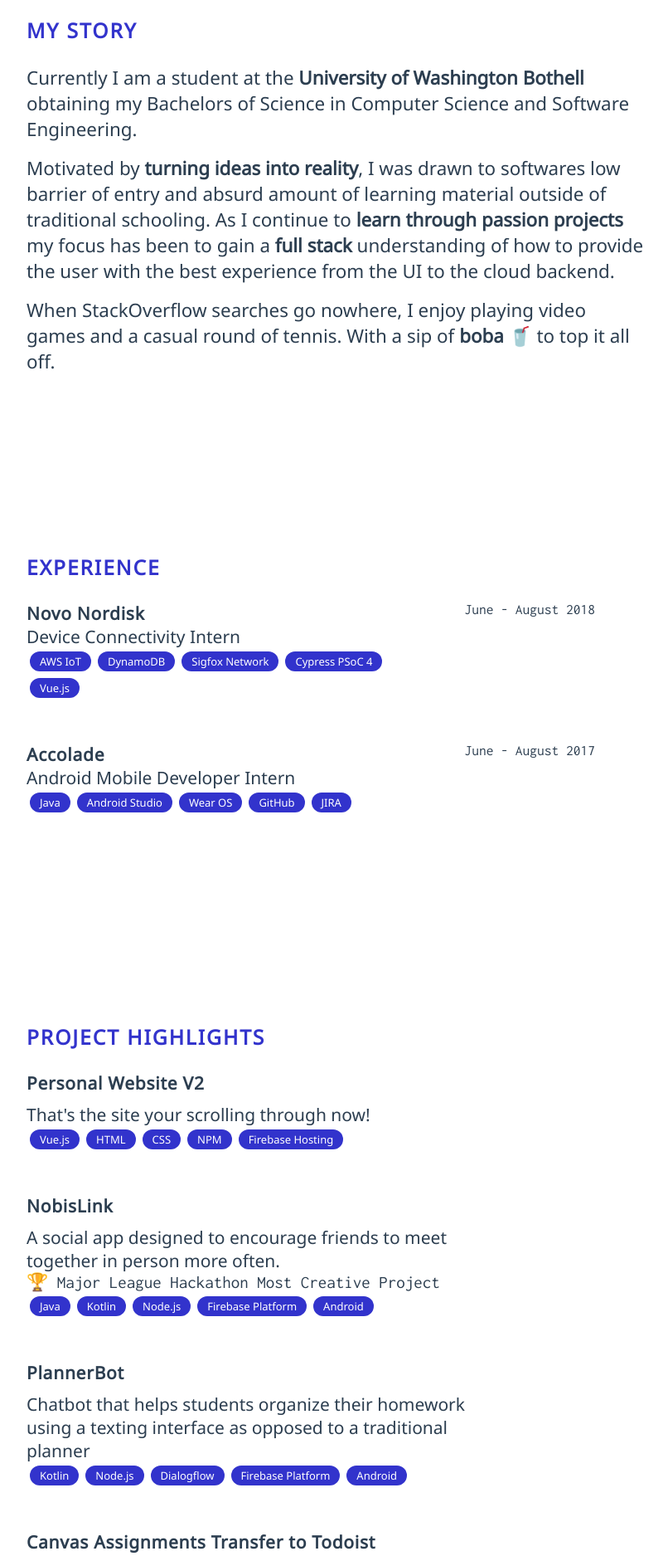
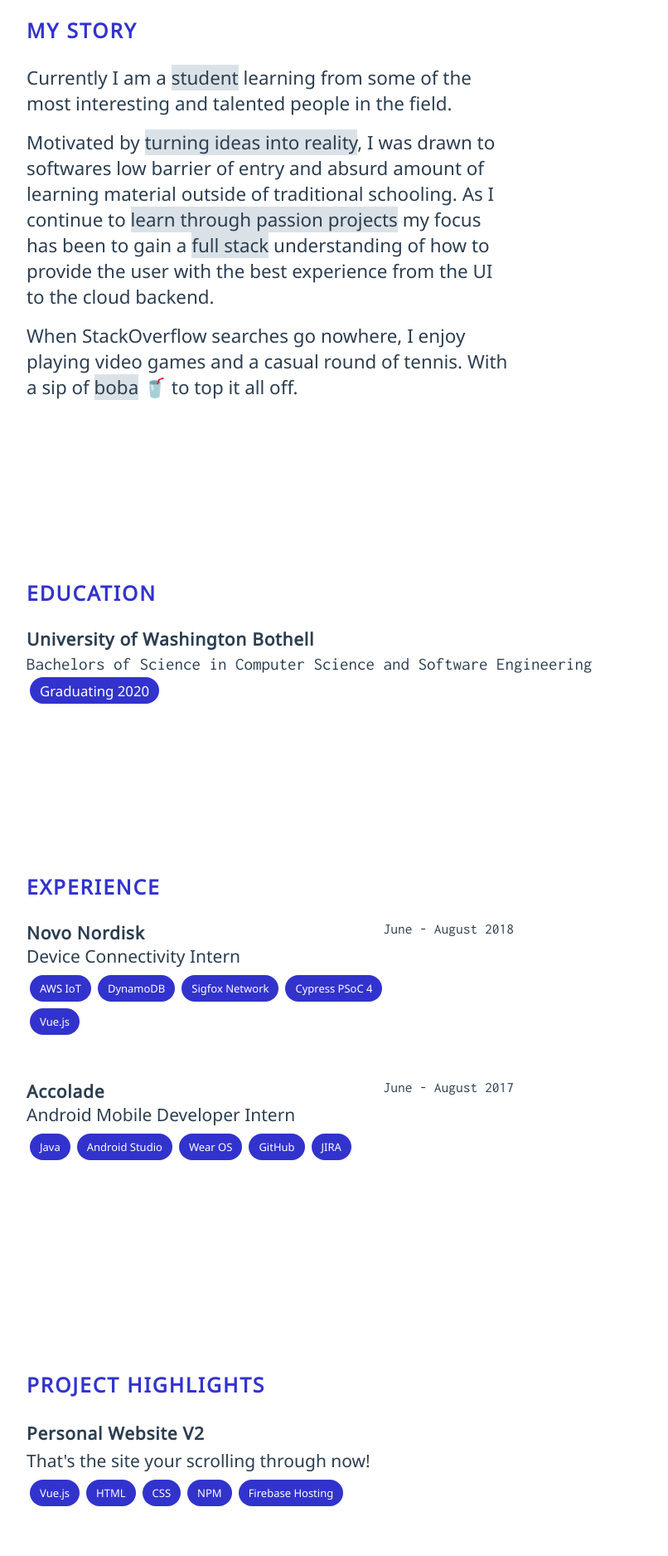
Before and after one commit to scottquach/Personal-Website, a Vue app: page / in a window 1280 px wide. Shown: the part 880-2755 px from the top of the page at 83% size, without its empty margins (118-924 px from the left). Built offline with nearby package versions, Linux system fonts and the light colour scheme.

Commit message:
Completed the education section and added links to projects

```diff
--- a/src/App.vue
+++ b/src/App.vue
@@ -2,6 +2,7 @@
   <div id="app">
     <Welcome/>
     <Story/>
+    <Education/>
     <Experience/>
     <ProjectHighlight/>
     <Footer/>
@@ -14,6 +15,7 @@
 import HelloWorld from './components/HelloWorld.vue'
 import Welcome from './components/Welcome.vue'
 import Story from './components/Story.vue'
+import Education from './components/Education.vue'
 import Experience from './components/Experience.vue'
 import ProjectHighlight from './components/ProjectHighlight.vue'
 import Footer from './components/Footer.vue'
@@ -26,6 +28,7 @@
     HelloWorld,
     Welcome,
     Story,
+    Education,
     Experience,
     ProjectHighlight,
     Footer,
--- /dev/null
+++ b/src/components/Education.vue
@@ -0,0 +1,52 @@
+<template>
+    <div class="education">
+        <h3 class="education__title">Education</h3>
+        <div class="school">
+            <div class="school__name">University of Washington Bothell</div>
+            <div class="school__degree">Bachelors of Science in Computer Science and Software Engineering</div>
+            <v-chip class="school__graduation-date" color="#3233CC" text-color="white">Graduating 2020</v-chip>
+            <!-- <div class="school__graduation-date">Graduating 2020</div> -->
+        </div>
+    </div>
+</template>
+
+<script>
+export default {
+
+}
+</script>
+
+<style scoped>
+    .education {
+        padding: 100px 150px;
+        font-size: 1.50rem;
+        font-weight: 150;
+    }
+
+    .education__title {
+        margin-bottom: 25px;
+        letter-spacing: 2px;
+        text-transform: uppercase;
+        color: #3233CC;
+    }
+
+    .school {
+
+    }
+
+    .school__name {
+        letter-spacing: 0.75px;
+        margin-bottom: 5px;
+        font-weight: 700;
+    }
+
+    .school__degree {
+        font-family: 'Inconsolata', monospace;
+    }
+
+    .school__graduation-date {
+        font-size: 1.20rem;
+        font-weight: 500;
+        margin-top: 5px;
+    }
+</style>
--- a/src/components/Experience.vue
+++ b/src/components/Experience.vue
@@ -10,11 +10,11 @@
                 </div>
                 <div class="job__position">Device Connectivity Intern</div>
                 <div class="job__skills-chip">
-                    <v-chip color="#3233CC" text-color="white" small>AWS IoT</v-chip>
-                    <v-chip color="#3233CC" text-color="white" small>DynamoDB</v-chip>
-                    <v-chip color="#3233CC" text-color="white" small>Sigfox Network</v-chip>
-                    <v-chip color="#3233CC" text-color="white" small>Cypress PSoC 4</v-chip>
-                    <v-chip color="#3233CC" text-color="white" small>Vue.js</v-chip>
+                    <v-chip color="#3233CC" text-color="white"  >AWS IoT</v-chip>
+                    <v-chip color="#3233CC" text-color="white"  >DynamoDB</v-chip>
+                    <v-chip color="#3233CC" text-color="white"  >Sigfox Network</v-chip>
+                    <v-chip color="#3233CC" text-color="white"  >Cypress PSoC 4</v-chip>
+                    <v-chip color="#3233CC" text-color="white"  >Vue.js</v-chip>
                 </div>
             </div>
 
@@ -25,11 +25,11 @@
                 </div>
                 <div class="job__position">Android Mobile Developer Intern</div>
                 <div class="job__skills-chip">
-                    <v-chip color="#3233CC" text-color="white" small>Java</v-chip>
-                    <v-chip color="#3233CC" text-color="white" small>Android Studio</v-chip>
-                    <v-chip color="#3233CC" text-color="white" small>Wear OS</v-chip>
-                    <v-chip color="#3233CC" text-color="white" small>GitHub</v-chip>
-                    <v-chip color="#3233CC" text-color="white" small>JIRA</v-chip>
+                    <v-chip color="#3233CC" text-color="white"  >Java</v-chip>
+                    <v-chip color="#3233CC" text-color="white"  >Android Studio</v-chip>
+                    <v-chip color="#3233CC" text-color="white"  >Wear OS</v-chip>
+                    <v-chip color="#3233CC" text-color="white"  >GitHub</v-chip>
+                    <v-chip color="#3233CC" text-color="white"  >JIRA</v-chip>
                 </div>
 
             </div>
@@ -70,7 +70,7 @@
     }
 
     .job-company-time {
-        width: 70%;
+        width: 60%;
         display: flex;
         justify-content: space-between;
     }
@@ -97,7 +97,7 @@
         display: flex;
         flex-wrap: wrap;
         width: 45%;
-        margin: 0px;
+        margin-top: 5px;
     }
 
 
--- a/src/components/Footer.vue
+++ b/src/components/Footer.vue
@@ -52,5 +52,6 @@
     text-decoration: none;
     text-transform: uppercase;
     font-weight: 700;
+    font-size: 1.25rem;
     }
 </style>
--- a/src/components/ProjectHighlight.vue
+++ b/src/components/ProjectHighlight.vue
@@ -6,71 +6,71 @@
                     <div class="project__title">Personal Website V2</div>
                     <div class="project__description">That's the site your scrolling through now!</div>
                     <div class="project-skills">
-                        <v-chip color="#3233CC" text-color="white" small>Vue.js</v-chip>
-                        <v-chip color="#3233CC" text-color="white" small>HTML</v-chip>
-                        <v-chip color="#3233CC" text-color="white" small>CSS</v-chip>
-                        <v-chip color="#3233CC" text-color="white" small>NPM</v-chip>
-                        <v-chip color="#3233CC" text-color="white" small>Firebase Hosting</v-chip>
+                        <v-chip color="#3233CC" text-color="white"  >Vue.js</v-chip>
+                        <v-chip color="#3233CC" text-color="white"  >HTML</v-chip>
+                        <v-chip color="#3233CC" text-color="white"  >CSS</v-chip>
+                        <v-chip color="#3233CC" text-color="white"  >NPM</v-chip>
+                        <v-chip color="#3233CC" text-color="white"  >Firebase Hosting</v-chip>
                     </div>
                 </div>
 
                 <div class="project">
-                    <div class="project__title">NobisLink</div>
+                    <a href="https://play.google.com/store/apps/details?id=com.nobislink.nobislink" target="_blank" class="project__title">NobisLink</a>
                     <div class="project__description">A social app designed to encourage friends to meet together in person more often.</div>
                     <div class="project__award">🏆 Major League Hackathon Most Creative Project</div>
                     <div class="project-skills">
-                        <v-chip color="#3233CC" text-color="white" small>Java</v-chip>
-                        <v-chip color="#3233CC" text-color="white" small>Kotlin</v-chip>
-                        <v-chip color="#3233CC" text-color="white" small>Node.js</v-chip>
-                        <v-chip color="#3233CC" text-color="white" small>Firebase Platform</v-chip>
-                        <v-chip color="#3233CC" text-color="white" small>Android</v-chip>
+                        <v-chip color="#3233CC" text-color="white"  >Java</v-chip>
+                        <v-chip color="#3233CC" text-color="white"  >Kotlin</v-chip>
+                        <v-chip color="#3233CC" text-color="white"  >Node.js</v-chip>
+                        <v-chip color="#3233CC" text-color="white"  >Firebase Platform</v-chip>
+                        <v-chip color="#3233CC" text-color="white"  >Android</v-chip>
                     </div>
                 </div>
 
                 <div class="project" >
-                    <div class="project__title">PlannerBot</div>
+                    <a href="https://play.google.com/store/apps/details?id=com.scottquach.homeworkchatbotassistant" target="_blank" class="project__title">PlannerBot</a>
                     <div class="project__description">Chatbot that helps students organize their homework using a texting interface as opposed to a traditional planner</div>
                     <div class="project-skills">
-                        <v-chip color="#3233CC" text-color="white" small>Kotlin</v-chip>
-                        <v-chip color="#3233CC" text-color="white" small>Node.js</v-chip>
-                        <v-chip color="#3233CC" text-color="white" small>Dialogflow</v-chip>
-                        <v-chip color="#3233CC" text-color="white" small>Firebase Platform</v-chip>
-                        <v-chip color="#3233CC" text-color="white" small>Android</v-chip>
+                        <v-chip color="#3233CC" text-color="white"  >Kotlin</v-chip>
+                        <v-chip color="#3233CC" text-color="white"  >Node.js</v-chip>
+                        <v-chip color="#3233CC" text-color="white"  >Dialogflow</v-chip>
+                        <v-chip color="#3233CC" text-color="white"  >Firebase Platform</v-chip>
+                        <v-chip color="#3233CC" text-color="white"  >Android</v-chip>
                     </div>
                 </div>
 
                  <div class="project" >
-                    <div class="project__title">Canvas Assignments Transfer to Todoist</div>
+                    <a href="https://github.com/scottquach/Canvas-Assignments-Transfer-For-Todoist" target="_blank" class="project__title">Canvas Assignments Transfer to Todoist</a>
                     <div class="project__description">
                         Python script capable of transfering a students assignments into the popular Todoist applications. All assignments are properly tagged
                         based on class with due dates set.
                     </div>
                     <div class="project-skills">
-                        <v-chip color="#3233CC" text-color="white" small>Python</v-chip>
-                        <v-chip color="#3233CC" text-color="white" small>Instructure API</v-chip>
+                        <v-chip color="#3233CC" text-color="white"  >Python</v-chip>
+                        <v-chip color="#3233CC" text-color="white"  >Instructure API</v-chip>
                     </div>
                 </div>
 
                  <div class="project" >
-                    <div class="project__title">Personal Website V1</div>
+                    <a href="https://github.com/scottquach/scottquach.github.io" target="_blank" class="project__title">Personal Website V1</a>
                     <div class="project__description">Orignal personal website built using the foundational web languages</div>
                     <div class="project-skills">
-                        <v-chip color="#3233CC" text-color="white" small>HTML</v-chip>
-                        <v-chip color="#3233CC" text-color="white" small>CSS</v-chip>
-                        <v-chip color="#3233CC" text-color="white" small>GitHub Pages</v-chip>
+                        <v-chip color="#3233CC" text-color="white"  >HTML</v-chip>
+                        <v-chip color="#3233CC" text-color="white"  >CSS</v-chip>
+                        <v-chip color="#3233CC" text-color="white"  >GitHub Pages</v-chip>
                     </div>
                 </div>
 
                  <div class="project" >
-                    <div class="project__title underline--animation">Proximity Push-Up Counter</div>
+                    <a href="https://play.google.com/store/apps/details?id=com.awesome.scottquach.proximitypush_upcounter" target="_blank" class="project__title">Proximity Push-Up Counter</a>
                     <div class="project__description">
                         With over 3,000 downloads, this app uses the phones proximity sensor in order to track the users push-ups. Statistics are presented and an assistant helps
                         to encourage a consistent pace.
                     </div>
                     <div class="project-skills">
-                        <v-chip color="#3233CC" text-color="white" small>Java</v-chip>
-                        <v-chip color="#3233CC" text-color="white" small>SQLite</v-chip>
-                        <v-chip color="#3233CC" text-color="white" small>Android</v-chip>
+                        <v-chip color="#3233CC" text-color="white"  >Java</v-chip>
+                        <v-chip color="#3233CC" text-color="white"  >SQLite</v-chip>
+                        <v-chip color="#3233CC" text-color="white"  >Android</v-chip>
                     </div>
                 </div>
             </div>
@@ -112,10 +112,25 @@
 .project__title {
   letter-spacing: 0.75px;
   font-weight: 700;
-  margin-bottom: 10px;
+  margin-bottom: 5px;
+  text-decoration: none;
+  color: #2c3e50;
+}
+
+.project__title::after {
+    background-image: url('../assets/right-arrow.png');
+    height: 15px;
+    widows: 15px;
+    margin: 5px;
+    display: inline-block;
+    content: ''
 }
 
 .project__award {
   font-family: "Inconsolata", monospace;
 }
+
+.project-skills {
+    margin-top: 5px;
+}
 </style>
--- a/src/components/Story.vue
+++ b/src/components/Story.vue
@@ -2,8 +2,7 @@
     <div class="story">
         <h3 class="story__title">My Story</h3>
         <p class="story__content">
-            Currently I am a student at the <span class="story__content--bold">University of Washington Bothell</span> obtaining my
-            Bachelors of Science in Computer Science and Software Engineering.
+            Currently I am a <span class="story__content--bold">student</span> learning from some of the most interesting and talented people in the field.
 
         </p>
         <p class="story__content">
@@ -39,13 +38,15 @@
     }
 
     .story__content {
-        max-width: 750px;
+        max-width: 60%;
         font-size: 1.60rem;
         font-weight: 300;
         /* line-height: 1.25; */
     }
 
     .story__content--bold {
-        font-weight: 700;
+        /* font-weight: 700; */
+        /* padding: 2px; */
+        background-color: #DBE2E7;
     }
 </style>
```
Also changed, not shown: src/components/Welcome.vue (+8 -5 lines), src/assets/right-arrow.png (added), src/assets/right-arrow.svg (added).
